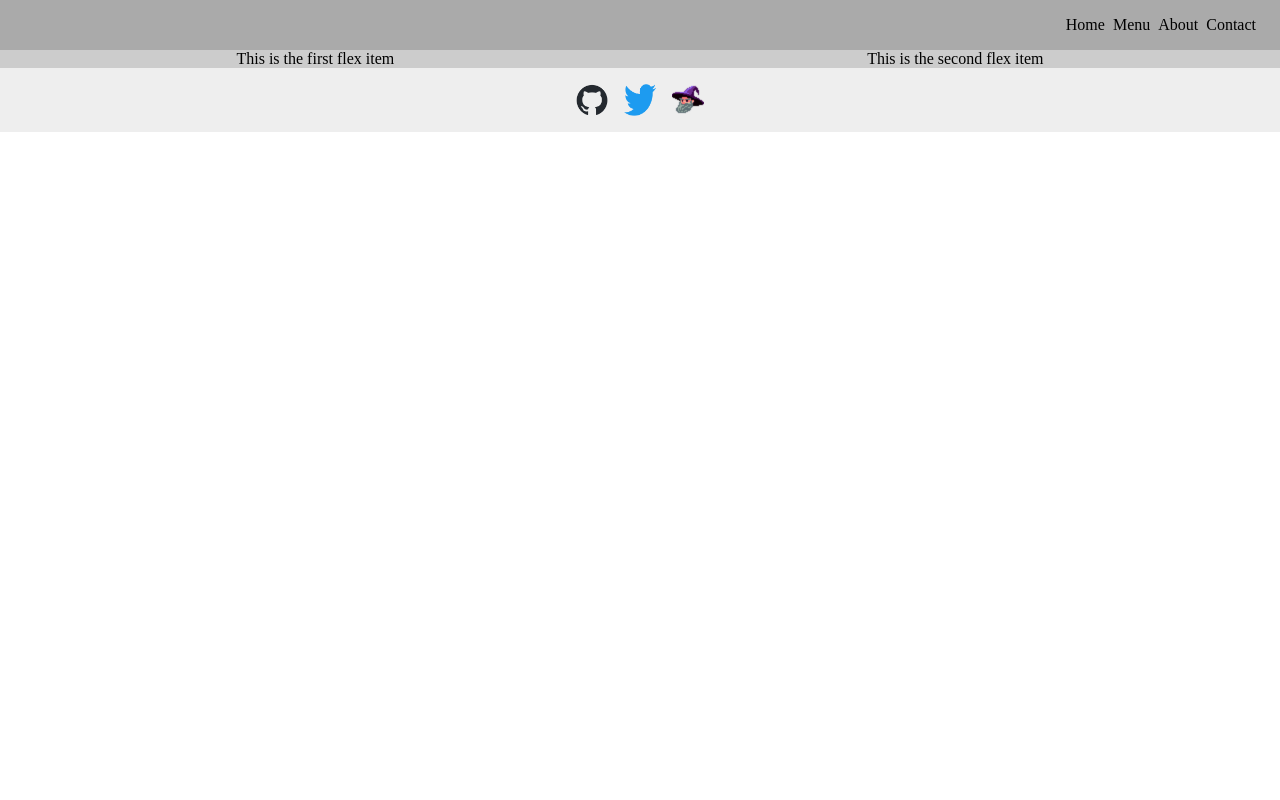
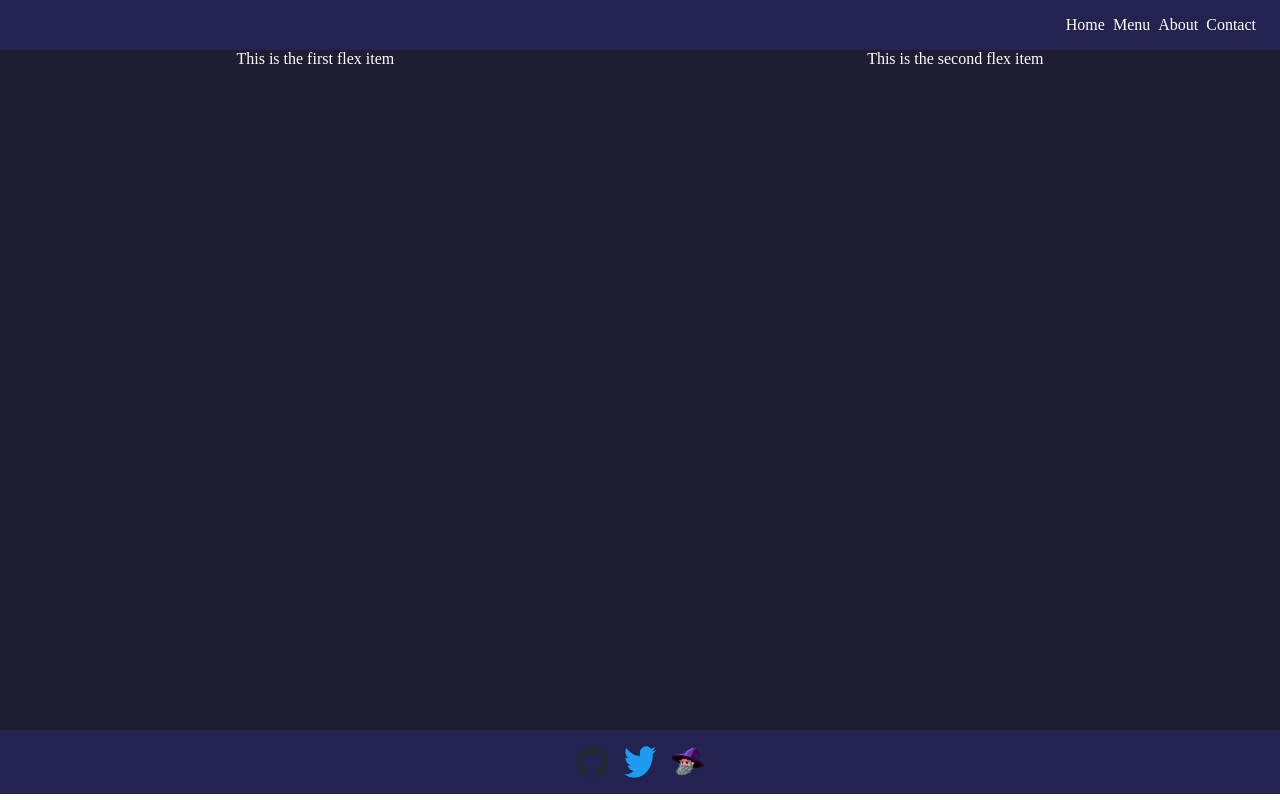
Before and after one commit to dxd8201/odin-restaurant-page, a plain HTML site: page index.html in a window 1280 px wide. Drawn offline with Linux system fonts and the light colour scheme.

Commit message:
styled color templates corrected size for main-content container

```diff
--- a/style.css
+++ b/style.css
@@ -11,8 +11,9 @@
 /* Header */
 /* ====== */
 
+
 .header-nav-container {
-    background-color: #aaa;
+    background-color: rgb(36, 34, 80);
 }
 
 .nav-menu-container {
@@ -25,6 +26,7 @@
 
 .list-item {
     margin: 0 .5rem 0 0;
+    color: white;
 }
 
 /* ============ */
@@ -32,9 +34,12 @@
 /* ============ */
 
 .main-content-flex-container {
-    background-color: #ccc;
+    background-color: rgb(30, 29, 49);
+    width: 100%;
+    height: 85vh;
     display: flex;
     justify-content: space-around;
+    color: white;
 }
 
 /* ====== */
@@ -42,7 +47,7 @@
 /* ====== */
 
 .footer-container {
-    background-color: #eee;
+    background-color: rgb(36, 34, 80);
     display: flex;
     justify-content: center;
     align-items: center;
```
